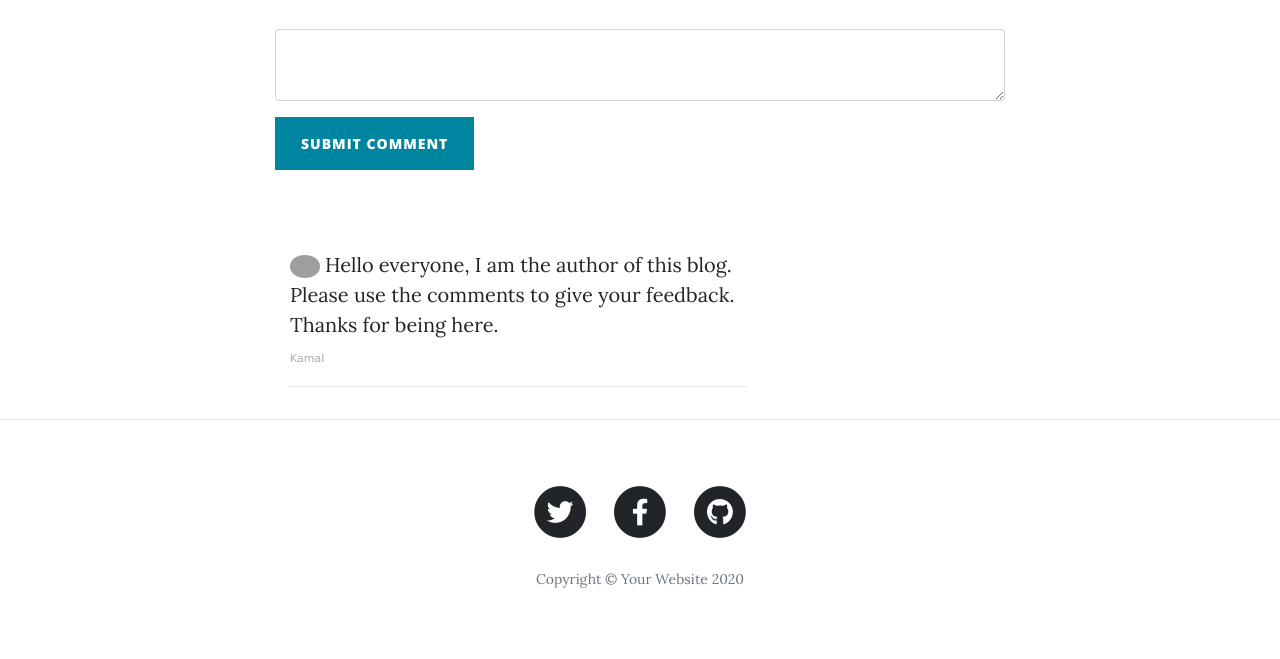
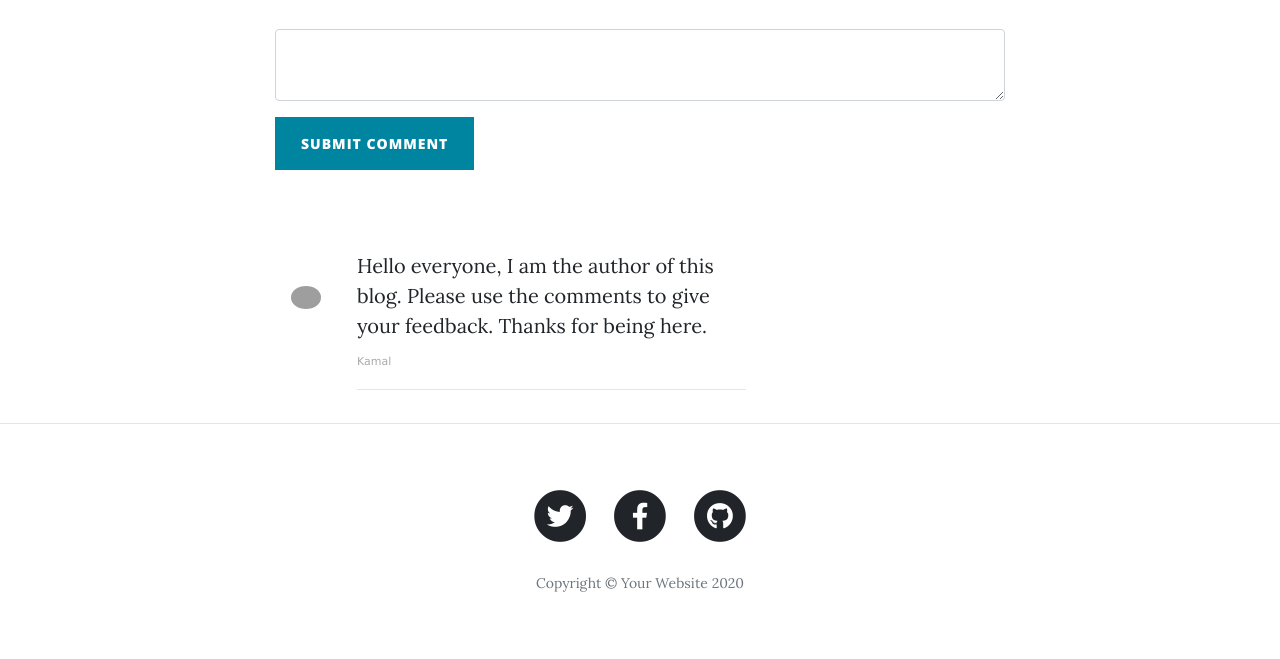
Before and after one commit to ksbring/kamal-blog, a Flask app: page /post/2 in a window 1280 px wide. Shown: the part 944-1603 px from the top of the page. Before the commit the page ends 1532 px from the top, so only its background shows below. Run offline with Flask 2, Linux system fonts and the light colour scheme; data comes from the database, SQL or seed files in the repository; both versions use the stored data as it was after the commit; some libraries are stand-ins or nearby versions; grey boxes are pictures that could not be loaded.

Commit message:
make changes to comments viewer

```diff
--- a/templates/post.html
+++ b/templates/post.html
@@ -43,19 +43,37 @@
             <div class="col-lg-8 col-md-10 comment" style="padding-top: 80px;">
 
                 {% for x in comments %}
-
+                <table>
+                  <tbody>
+                    <tr>
+                      <td>
                         <div class="commenterImage">
-                      <img src="{{ x.author.emasil | gravatar }}"/>
+                        <img src="{{ x.author.email | gravatar }}"/>
                         </div>
+                      </td>
+                      <td style="padding-left: 30px">
                         <div class="commentText">
                         <p>{{x.body | safe}}</p>
-                      <span class="date sub-text">{{x.author.name}}</span>
+                        </div>
+                      </td>
+                    </tr>
+                    <tr>
+                      <td>
+                      </td>
+                      <td style="padding-left: 30px">
+                        <span class="date sub-text">{{x.author.name}}
                         {% if not current_user.is_anonymous and (current_user.id == x.author.id
                         or current_user.id == 1) %}
                         <a href="{{url_for('delete_comment', comment_id=x.id) }}">✘</a>
                         {% endif %}
-                    </div>
+                        </span>
                         <hr>
+                      </td>
+                    </tr>
+                  </tbody>
+                </table>
+
+
 
                 {% endfor %}
 
```
Also changed, not shown: blog.db. Lines whose indentation alone changed are shown as unchanged.
